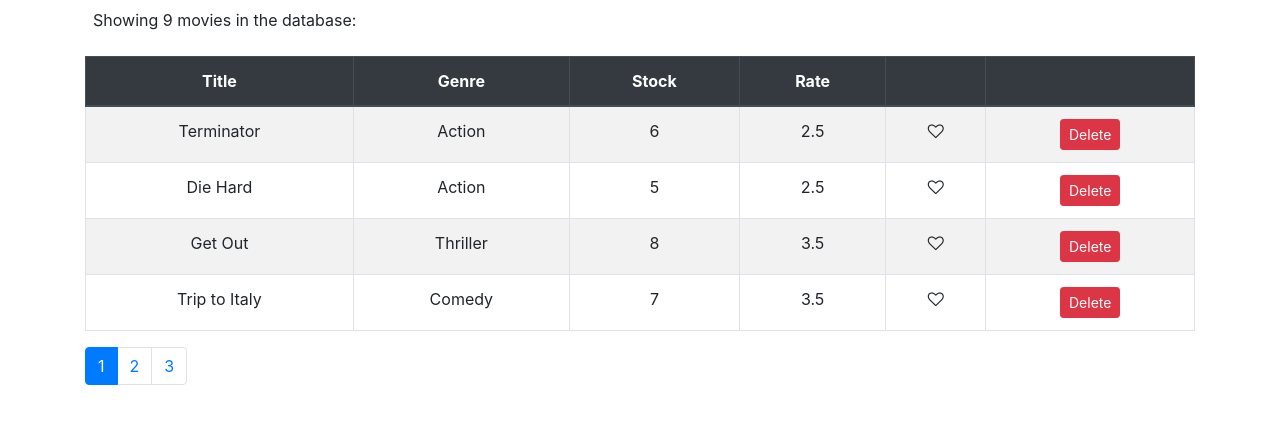
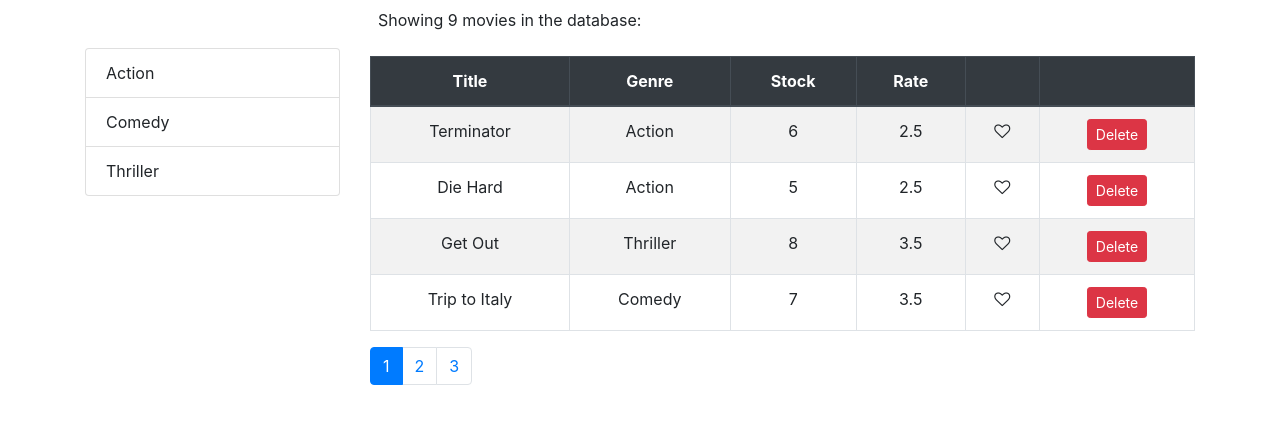
Before and after one commit to pc-101/React-Video-App, a React (Create React App) app: page / in a window 1280 px wide. Shown: the top 424 px of the page. Built offline with nearby package versions, Linux system fonts and the light colour scheme.

Commit message:
Completed setting up listGroup for future filter and sorting features

```diff
--- /dev/null
+++ b/src/components/common/listGroup.jsx
@@ -0,0 +1,25 @@
+import React from "react";
+
+const ListGroup = (props) => {
+  const { items, textProperty, valueProperty, selectedItem, onItemSelected } = props;
+  return (
+    <ul className="list-group">
+      {items.map((item) => (
+        <li
+          key={item[valueProperty]}
+          className={item === selectedItem ? "list-group-item active" : "list-group-item"}
+          onClick={() => onItemSelected(item)}
+        >
+          {item[textProperty]}
+        </li>
+      ))}
+    </ul>
+  );
+};
+
+ListGroup.defaultProps = {
+  textProperty: "name",
+  valueProperty: "_id"
+};
+
+export default ListGroup;
--- a/src/components/movies.jsx
+++ b/src/components/movies.jsx
@@ -1,16 +1,23 @@
 import React, { Component } from "react";
 import Like from "./common/like";
 import Pagination from "./common/pagination";
+import ListGroup from "./common/listGroup";
+import { paginate } from "./utils/paginate";
 import { getMovies } from "../services/fakeMovieService";
-import { paginate } from "./utils/paginate";
+import { getGenres } from "../services/fakeGenreService";
 
 class Movies extends Component {
   state = {
-    movies: getMovies(),
+    movies: [],
+    genres: [],
     pageSize: 4,
-    currentPage: 1
+    currentPage: 1,
+    currentGenre: ""
   };
 
+  componentDidMount() {
+    this.setState({ movies: getMovies(), genres: getGenres() });
+  }
   handleDelete = (movie) => {
     const movies = this.state.movies.filter((m) => m._id !== movie._id);
 
@@ -31,20 +38,32 @@
     this.setState({ currentPage: page });
   };
 
+  handleGenreClick = (genre) => {
+    this.setState({ currentGenre: genre });
+  };
+
   render() {
     const { length: count } = this.state.movies;
     const { currentPage, pageSize, movies: allMovies } = this.state;
-    console.log(currentPage);
+    // console.log(currentPage);
 
     if (count === 0) {
       return <p className="p-2">There are no movies in the database!</p>;
     }
 
     const movies = paginate(allMovies, currentPage, pageSize);
-    console.log(movies);
+    // console.log(movies);
 
     return (
-      <React.Fragment>
+      <div className="row">
+        <div className="col-3 mt-5">
+          <ListGroup
+            items={this.state.genres}
+            selectedItem={this.state.currentGenre}
+            onItemSelected={this.handleGenreClick}
+          />
+        </div>
+        <div className="col">
           <p className="p-2">Showing {this.state.movies.length} movies in the database:</p>
           <table className="table table-striped table-bordered text-center">
             <thead className="thead-dark">
@@ -85,7 +104,8 @@
             currentPage={currentPage}
             onPageChange={this.handlePageChange}
           />
-      </React.Fragment>
+        </div>
+      </div>
     );
   }
 }
```
Also changed, not shown: 1 other file (tests, documents, lock files or other folders). Lines whose indentation alone changed are shown as unchanged.
